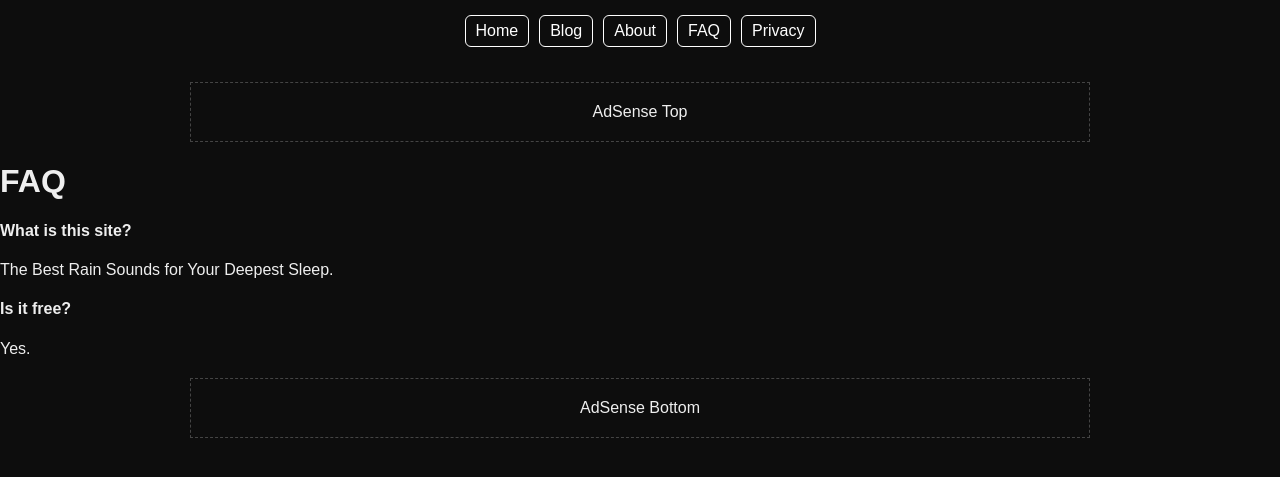
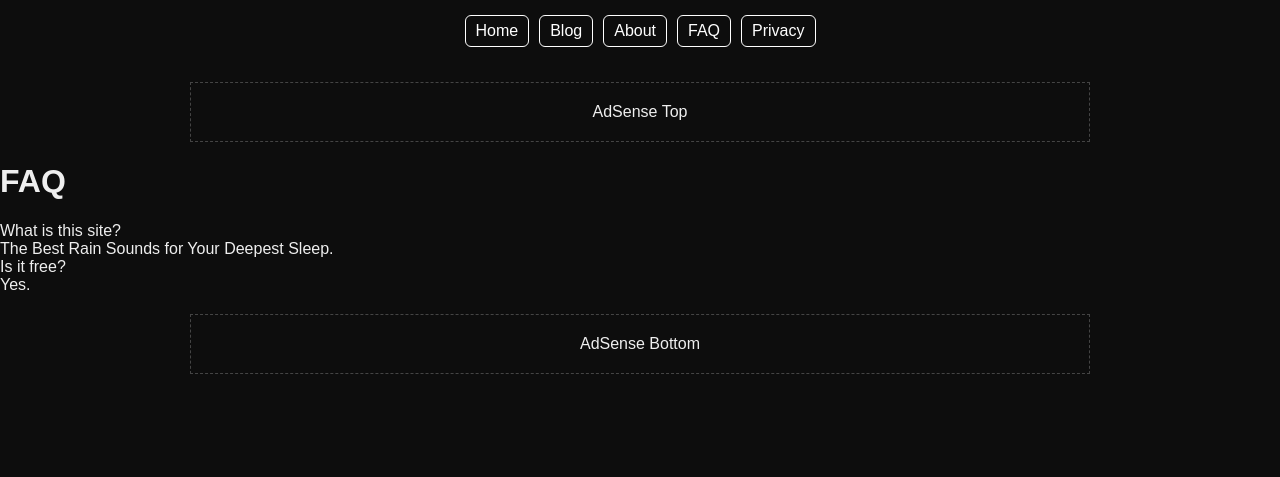
Before and after one commit to choijangwook/rain-deep-sleep, a Jekyll site: the page built from faq.md, in a window 1280 px wide. Shown: the top 477 px of the page. Built offline with Jekyll 4.4.1, drawn with Linux system fonts in a browser that asks for light colours.

Commit message:
Update faq.md

```diff
--- a/faq.md
+++ b/faq.md
@@ -5,7 +5,7 @@ title: FAQ
 
 # FAQ
 
-#### What is this site?<br>
+What is this site?<br>
 The Best Rain Sounds for Your Deepest Sleep. <br>
-#### Is it free? <br>
+Is it free? <br>
 Yes.
```
